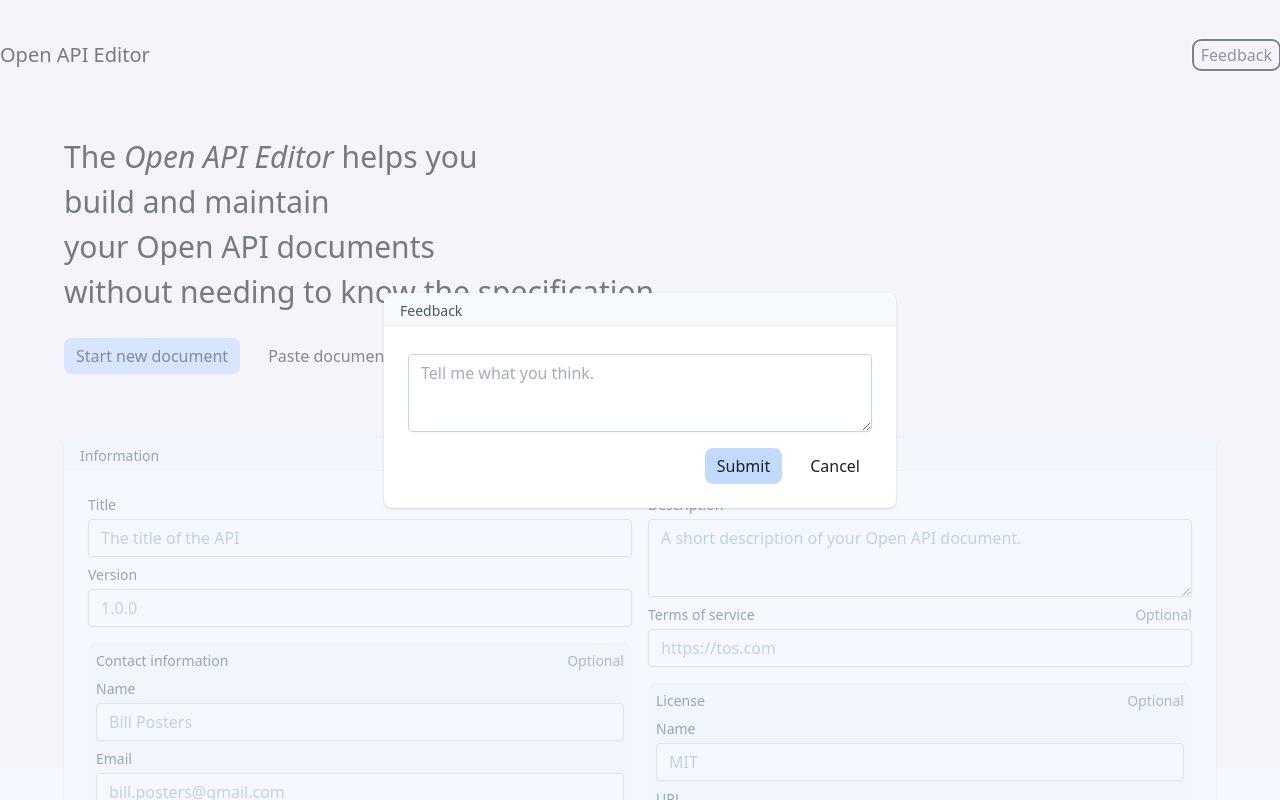
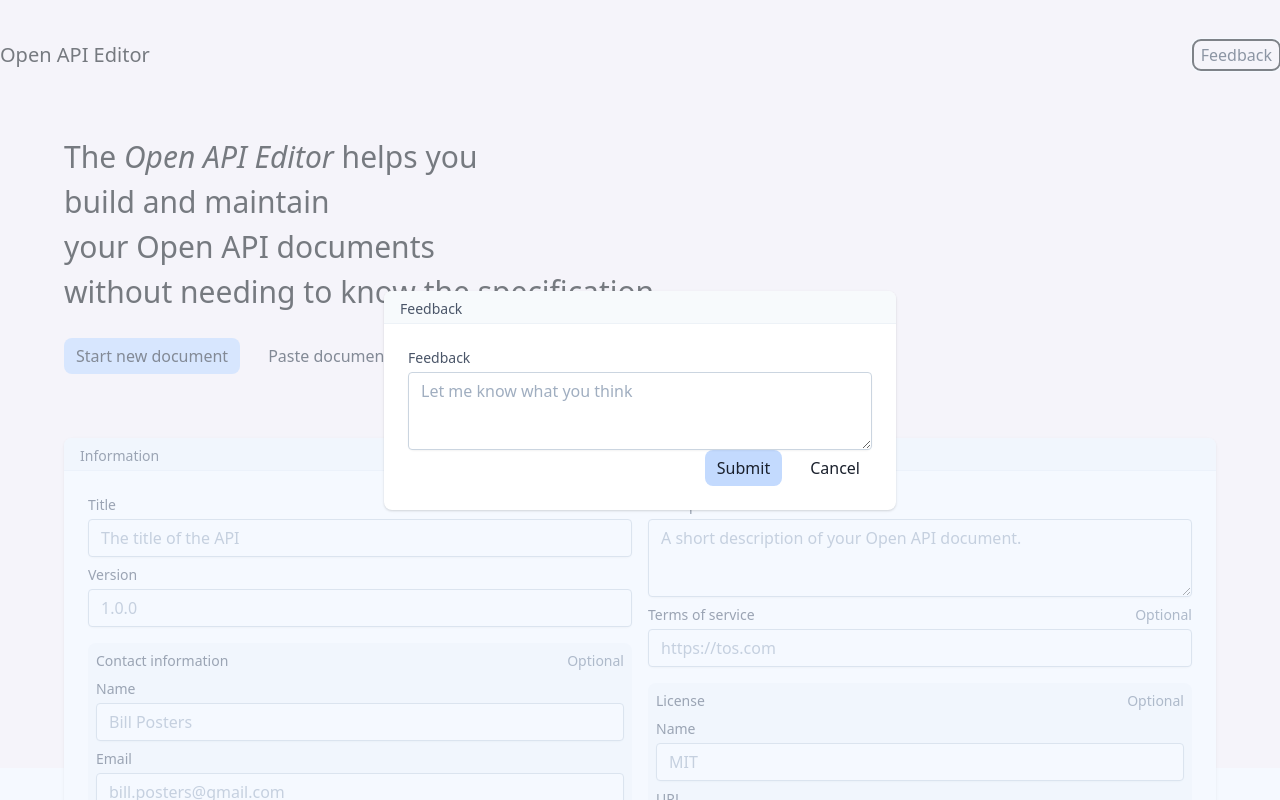
Before and after one commit to t-eckert/open-api-editor, a Vue app in the folder open-api-editor-ui/: page / in a window 1280 px wide. Both pictures are taken after a click on the button "Feedback". Shown: the top 800 px of the page. Built offline with nearby package versions, Linux system fonts and the light colour scheme.

Commit message:
Add feedback using Netlify forms

```diff
--- a/open-api-editor-ui/src/components/modals/Feedback.vue
+++ b/open-api-editor-ui/src/components/modals/Feedback.vue
@@ -8,16 +8,31 @@
       >
         <h2>Feedback</h2>
       </div>
-      <div class="p-4 sm:p-6">
-        <div class="mb-4">
-          <text-area
-            v-model:value="feedback"
-            placeholder="Tell me what you think."
+      <form
+        name="feedback"
+        method="POST"
+        data-netlify="true"
+        class="p-4 sm:p-6"
+      >
+        <div class="mb-1 w-full flex justify-between">
+          <label
+            for="feedback"
+            class="block text-sm font-medium leading-5 text-gray-700"
+            >Feedback</label
+          >
+        </div>
+        <div class="relative rounded-md shadow-sm">
+          <textarea
+            id="escapedLabel"
+            rows="3"
+            class="block appearance-none w-full bg-white border border-gray-400 hover:border-gray-500 px-3 py-2 rounded leading-tight focus:outline-none focus:shadow-outline"
+            placeholder="Let me know what you think"
+            aria-describedby=""
           />
         </div>
         <div class="flex justify-end">
           <button
-            @click="submit"
+            type="submit"
             class="mr-4 px-3 py-2 rounded-lg block font-medium leading-5 text-gray-900 bg-indigo-200 hover:bg-indigo-300"
           >
             Submit
@@ -29,28 +44,17 @@
             Cancel
           </button>
         </div>
-      </div>
+      </form>
     </div>
   </section>
 </template>
 
 <script lang="ts">
 import { defineComponent } from "vue";
-import TextArea from "@/components/inputs/TextArea.vue";
 import { ui } from "@/state";
 
 export default defineComponent({
-  name: "Information",
-
-  components: {
-    TextArea
-  },
-
-  data() {
-    return {
-      feeback: ""
-    };
-  },
+  name: "Feedback",
 
   methods: {
     submit(): void {
```
